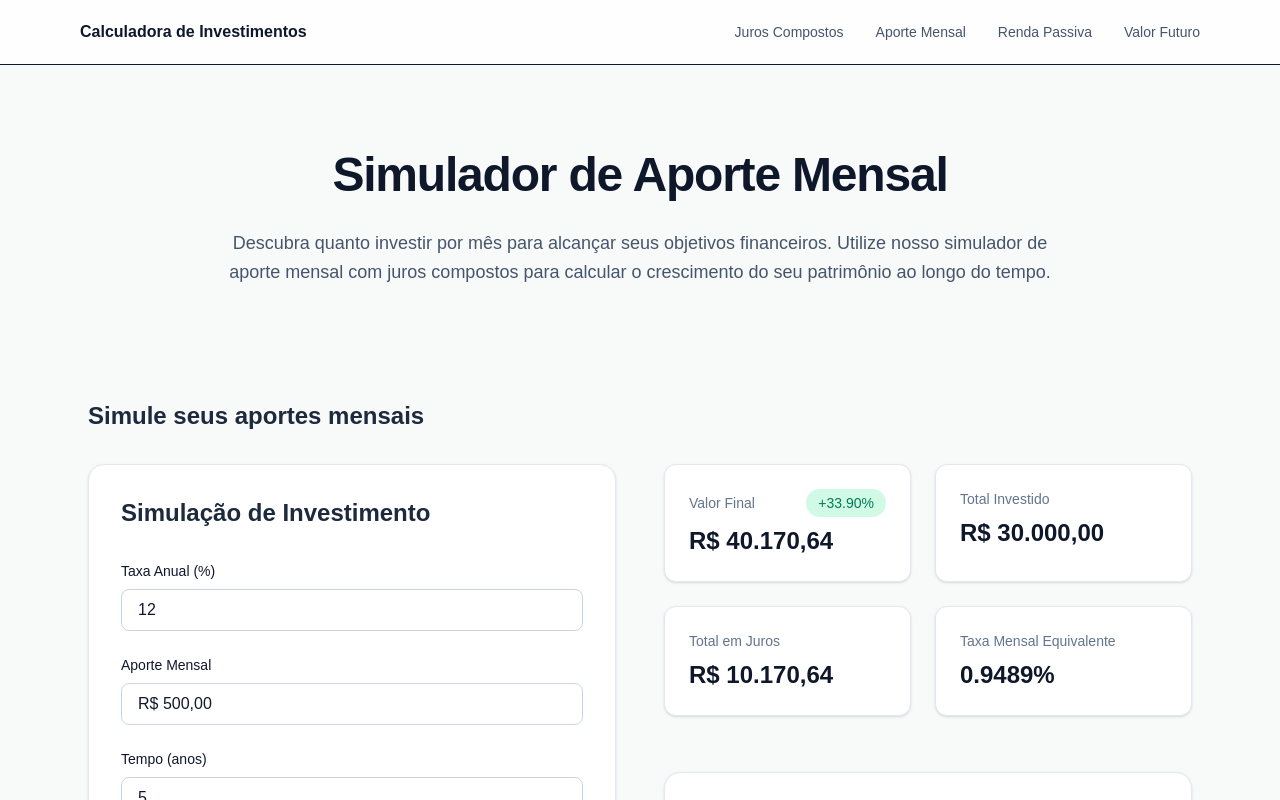
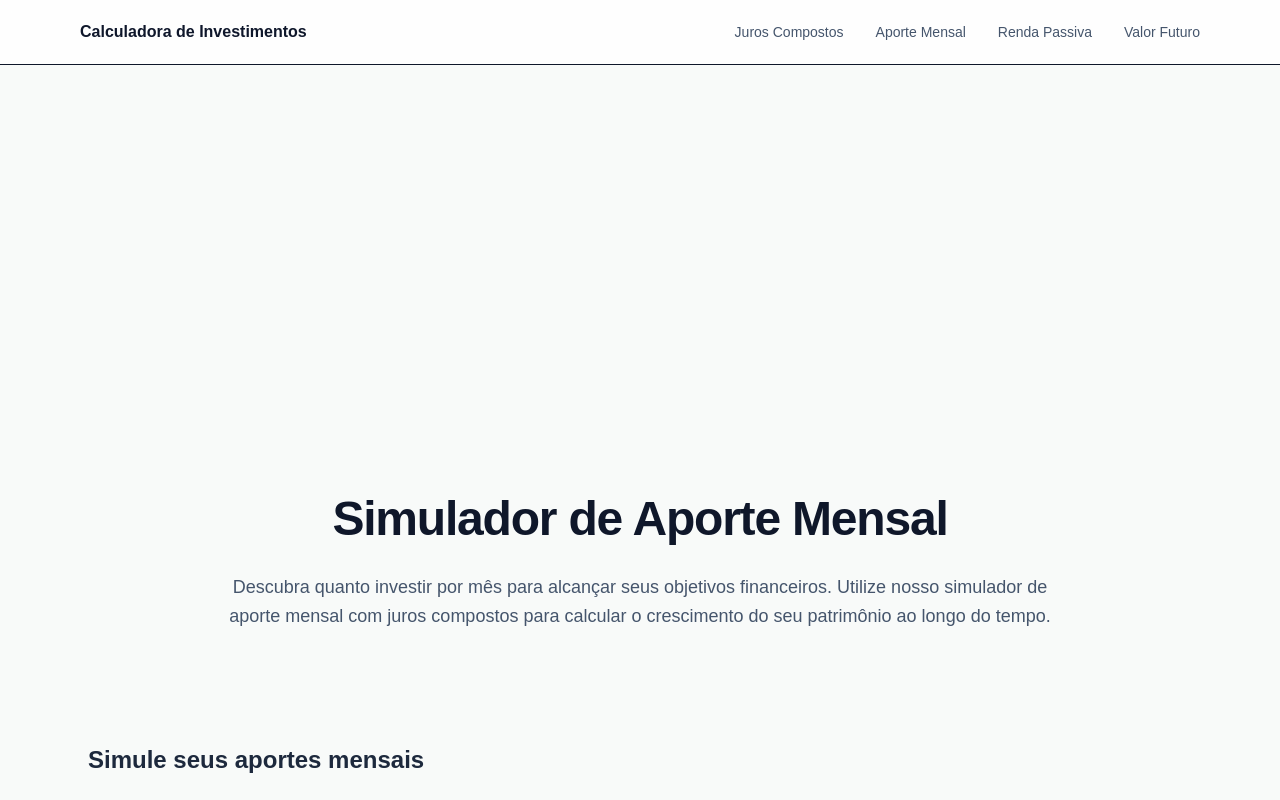
Before and after one commit to Gabrielfernandes7/simulador-juros-composto, a Next.js app: page /simulador-aporte-mensal in a window 1280 px wide. Shown: the top 800 px of the page. Built offline with nearby package versions, Linux system fonts and the light colour scheme.

Commit message:
Improve AdSense rendering and rollout across pages

```diff
--- a/src/app/blog/juros-simples-vs-compostos/page.tsx
+++ b/src/app/blog/juros-simples-vs-compostos/page.tsx
@@ -1,5 +1,6 @@
 import Link from "next/link"
 import type { Metadata } from "next"
+import AdsenseAd from "@/components/ads/AdsenseAd"
 
 export const metadata: Metadata = {
   title: "Juros Simples vs Juros Compostos: Qual a Diferença?",
@@ -10,6 +11,8 @@ export const metadata: Metadata = {
 export default function ArticlePage() {
   return (
     <main className="min-h-screen bg-[#F8FAF9] text-[#0F172A]">
+
+      <AdsenseAd />
 
       <article className="max-w-3xl mx-auto px-6 pt-20 pb-24">
 
--- a/src/app/blog/o-que-sao-juros-compostos/page.tsx
+++ b/src/app/blog/o-que-sao-juros-compostos/page.tsx
@@ -1,5 +1,6 @@
 import Link from "next/link"
 import type { Metadata } from "next"
+import AdsenseAd from "@/components/ads/AdsenseAd"
 
 export const metadata: Metadata = {
   title: "O que são Juros Compostos e Como Funcionam",
@@ -10,6 +11,8 @@ export const metadata: Metadata = {
 export default function ArticlePage() {
   return (
     <main className="min-h-screen bg-[#F8FAF9] text-[#0F172A]">
+
+      <AdsenseAd />
 
       <article className="max-w-3xl mx-auto px-6 pt-20 pb-24">
 
--- a/src/app/blog/page.tsx
+++ b/src/app/blog/page.tsx
@@ -1,5 +1,6 @@
 import Link from "next/link"
 import type { Metadata } from "next"
+import AdsenseAd from "@/components/ads/AdsenseAd"
 
 export const metadata: Metadata = {
   title: "Blog sobre Juros Compostos e Investimentos",
@@ -10,6 +11,7 @@ export const metadata: Metadata = {
 export default function BlogPage() {
   return (
     <main className="min-h-screen bg-[#F8FAF9] text-[#0F172A]">
+      <AdsenseAd />
       <section className="max-w-4xl mx-auto px-6 pt-20 pb-16">
         <h1 className="text-4xl font-bold mb-6">
           Blog sobre Juros Compostos e Investimentos
--- a/src/app/layout.tsx
+++ b/src/app/layout.tsx
@@ -42,13 +42,6 @@ export default function RootLayout({
         />
       </head>
       <body className={`${geistSans.variable} ${geistMono.variable} antialiased`}>
-
-        <Script
-          async
-          src="https://pagead2.googlesyndication.com/pagead/js/adsbygoogle.js?client=ca-pub-7761165566694488"
-          crossOrigin="anonymous"
-          strategy="afterInteractive"
-        />
         {children}
       </body>
     </html>
--- a/src/app/simulador-aporte-mensal/page.tsx
+++ b/src/app/simulador-aporte-mensal/page.tsx
@@ -1,6 +1,7 @@
 import Navbar from "@/components/Navbar"
 import { Simulator } from "@/components/Simulator"
 import Link from "next/link"
+import AdsenseAd from "@/components/ads/AdsenseAd"
 
 export const metadata = {
   title: "Simulador de Aporte Mensal | Calcule seus Investimentos com Juros Compostos",
@@ -24,6 +25,8 @@ export default function Page() {
     <main className="min-h-screen bg-[#F8FAF9] text-[#0F172A]">
 
       <Navbar />
+
+      <AdsenseAd />
 
       {/* HERO */}
       <section className="max-w-4xl mx-auto px-6 pt-20 pb-12 text-center">
--- a/src/app/simulador-juros-compostos/page.tsx
+++ b/src/app/simulador-juros-compostos/page.tsx
@@ -1,6 +1,7 @@
 import Navbar from "@/components/Navbar"
 import { Simulator } from "@/components/Simulator"
 import Link from "next/link"
+import AdsenseAd from "@/components/ads/AdsenseAd"
 
 export const metadata = {
   title: "Simulador de Juros Compostos | Calculadora de Investimentos",
@@ -13,6 +14,8 @@ export default function Page() {
     <main className="min-h-screen bg-[#F8FAF9] text-[#0F172A]">
 
       <Navbar />
+
+      <AdsenseAd />
 
       {/* HERO */}
       <section className="max-w-4xl mx-auto px-6 pt-20 pb-12 text-center">
--- a/src/app/simulador-renda-passiva/page.tsx
+++ b/src/app/simulador-renda-passiva/page.tsx
@@ -1,5 +1,6 @@
 import Navbar from "@/components/Navbar"
 import { Simulator } from "@/components/Simulator"
+import AdsenseAd from "@/components/ads/AdsenseAd"
 
 export const metadata = {
   title: "Calculadora de Renda Passiva | Simulador de Investimentos",
@@ -12,6 +13,8 @@ export default function Page() {
     <main className="min-h-screen bg-[#F8FAF9] text-[#0F172A]">
 
       <Navbar />
+
+      <AdsenseAd />
 
       <section className="max-w-4xl mx-auto px-6 pt-20 pb-12 text-center">
 
--- a/src/app/simulador-valor-futuro/page.tsx
+++ b/src/app/simulador-valor-futuro/page.tsx
@@ -1,5 +1,6 @@
 import Navbar from "@/components/Navbar"
 import { Simulator } from "@/components/Simulator"
+import AdsenseAd from "@/components/ads/AdsenseAd"
 
 export const metadata = {
   title: "Simulador de Valor Futuro | Calculadora de Investimentos",
@@ -12,6 +13,8 @@ export default function Page() {
     <main className="min-h-screen bg-[#F8FAF9] text-[#0F172A]">
 
       <Navbar />
+
+      <AdsenseAd />
 
       <section className="max-w-4xl mx-auto px-6 pt-20 pb-12 text-center">
 
--- a/src/components/ads/AdsenseAd.tsx
+++ b/src/components/ads/AdsenseAd.tsx
@@ -1,25 +1,60 @@
 "use client"
 
-import { useEffect } from "react"
+import { useEffect, useRef } from "react"
+import { usePathname } from "next/navigation"
+
+declare global {
+  interface Window {
+    adsbygoogle?: unknown[]
+  }
+}
+
+const ADSENSE_TEST_MODE = process.env.NEXT_PUBLIC_ADSENSE_TEST_MODE === "true"
 
 export default function AdsenseAd() {
+  const adRef = useRef<HTMLElement | null>(null)
+  const pathname = usePathname()
+
   useEffect(() => {
+    const adElement = adRef.current
+
+    if (!adElement) {
+      return
+    }
+
+    const adStatus = adElement.getAttribute("data-adsbygoogle-status")
+
+    if (adStatus === "done") {
+      return
+    }
+
+    const scriptReady = !!document.querySelector(
+      'script[src*="pagead2.googlesyndication.com/pagead/js/adsbygoogle.js"]',
+    )
+
+    if (!scriptReady) {
+      return
+    }
+
     try {
-      // @ts-ignore
-      (window.adsbygoogle = window.adsbygoogle || []).push({})
+      ;(window.adsbygoogle = window.adsbygoogle || []).push({})
     } catch (err) {
-      console.error(err)
+      console.error("Falha ao solicitar anúncio do AdSense:", err)
     }
-  }, [])
+  }, [pathname])
 
   return (
+    <div className="mx-auto my-8 w-full max-w-5xl px-6">
       <ins
+        ref={adRef}
         className="adsbygoogle"
-      style={{ display: "block" }}
+        style={{ display: "block", minHeight: 280 }}
         data-ad-client="ca-pub-7761165566694488"
         data-ad-slot="9722816732"
         data-ad-format="auto"
         data-full-width-responsive="true"
+        data-adtest={ADSENSE_TEST_MODE ? "on" : undefined}
       />
+    </div>
   )
 }
```
Also changed, not shown: public/ads.txt (added), 1 other file (tests, documents, lock files or other folders). Lines whose indentation alone changed are shown as unchanged.
